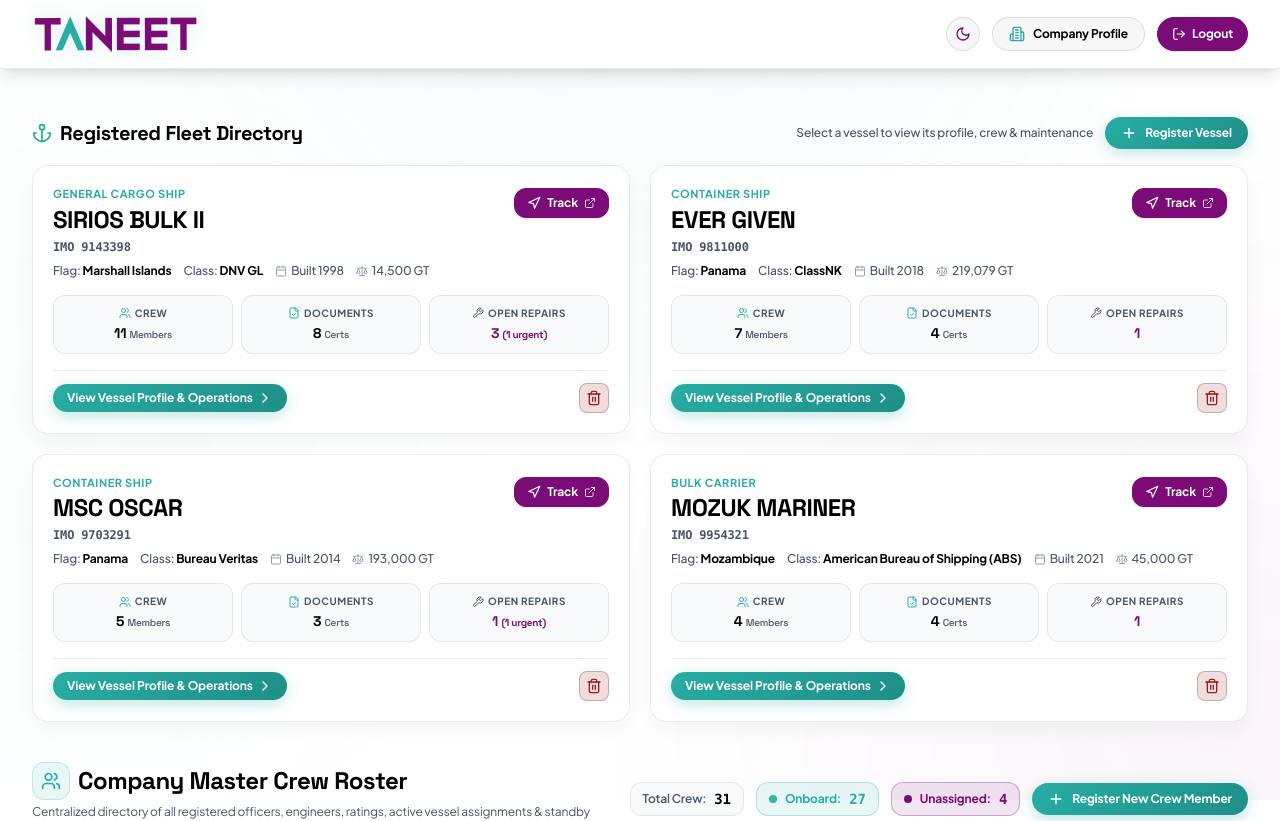
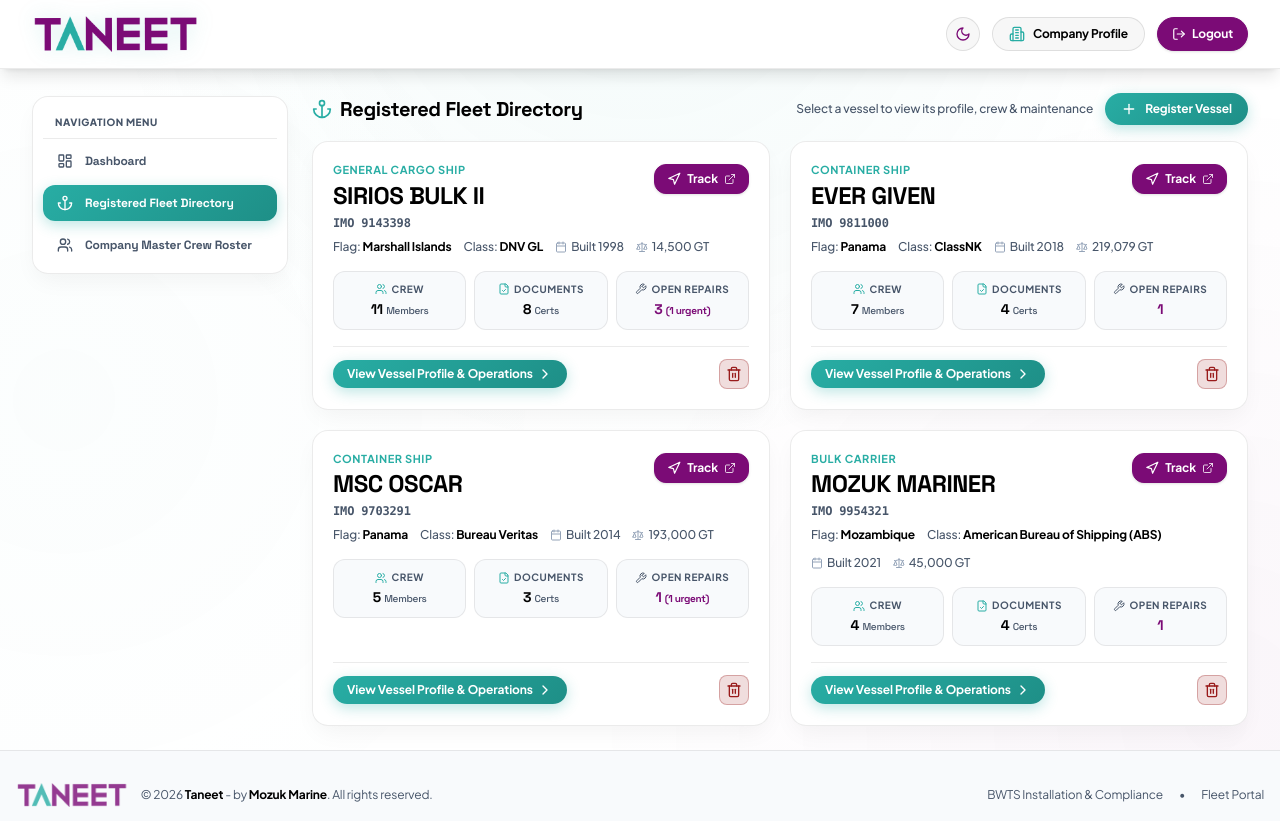
Before and after one commit to Drakhtar359/app-mozuk-marine, a React (Vite) app: page / in a window 1280 px wide. Shown: the top 821 px of the page. Built offline with nearby package versions, Linux system fonts and the light colour scheme.

Commit message:
Add left-side navigation tabs for Dashboard, Registered Fleet Directory, and Company Master Crew Roster

```diff
--- a/src/App.tsx
+++ b/src/App.tsx
@@ -11,7 +11,7 @@
 import { NotFoundPage } from './components/NotFoundPage';
 import { DEFAULT_CREW_AVATARS, getCrewAvatarUrl } from './utils/crewAvatars';
 import { formatDate, getTodayDDMMYYYY } from './utils/dateFormatter';
-import { Plus, Sun, Moon, ShieldCheck, Wrench, Users, FileCheck, Ship as ShipIcon, Building2, Globe, Phone, Edit, LogOut } from 'lucide-react';
+import { Plus, Sun, Moon, ShieldCheck, Wrench, Users, FileCheck, Ship as ShipIcon, Building2, Globe, Phone, Edit, LogOut, LayoutDashboard, Anchor } from 'lucide-react';
 
 export function App() {
   const [theme, setTheme] = useState<'dark' | 'light'>(() => {
@@ -585,6 +585,7 @@
   });
 
   const [viewMode, setViewMode] = useState<'fleet' | 'profile' | '404'>('fleet');
+  const [activeHomeTab, setActiveHomeTab] = useState<'dashboard' | 'fleet' | 'crew'>('fleet');
   const [attemptedPath, setAttemptedPath] = useState<string>('');
   const [selectedShipId, setSelectedShipId] = useState<string | null>(null);
   const [selectedCrewForProfile, setSelectedCrewForProfile] = useState<CrewMember | null>(null);
@@ -822,7 +823,7 @@
 
       {/* Header matching marine.mozuk.net */}
       <header className="header-nav sticky top-0 z-30 px-4 lg:px-8 py-3.5 border-b border-[var(--color-glass-border)] backdrop-blur-md bg-[var(--color-surface)] shadow-lg">
-        <div className="max-w-7xl mx-auto flex items-center justify-between gap-3 sm:gap-4 flex-wrap sm:flex-nowrap">
+        <div className="max-w-[1440px] mx-auto flex items-center justify-between gap-3 sm:gap-4 flex-wrap sm:flex-nowrap">
           {/* Taneet Branding */}
           <div className="flex items-center shrink-0">
             <div
@@ -893,7 +894,7 @@
       </header>
 
       {/* Main Content */}
-      <main className="flex-1 max-w-7xl w-full mx-auto px-4 lg:px-8 py-6">
+      <main className="flex-1 max-w-[1440px] w-full mx-auto px-4 lg:px-8 py-6">
         <AnimatePresence mode="wait">
           {selectedShip ? (
             <motion.div
@@ -947,17 +948,100 @@
               animate={{ opacity: 1, y: 0 }}
               exit={{ opacity: 0, y: -15 }}
               transition={{ type: 'spring', stiffness: 380, damping: 28 }}
-              className="space-y-10"
+              className="flex flex-col lg:flex-row gap-6 items-start"
             >
-              {/* 1. Fleet Directory */}
+              {/* Left Side Navigation Tabs */}
+              <aside className="w-full lg:w-64 shrink-0 lg:sticky lg:top-24 mozuk-glass-card rounded-2xl p-2.5 border border-[var(--color-glass-border)] shadow-lg space-y-1.5">
+                <div className="px-3 py-2 text-[10px] font-extrabold uppercase tracking-wider text-[var(--text-muted)] border-b border-[var(--color-glass-border)] mb-1">
+                  Navigation Menu
+                </div>
+
+                <button
+                  onClick={() => setActiveHomeTab('dashboard')}
+                  className={`w-full flex items-center gap-3 px-3.5 py-2.5 rounded-xl font-['Space_Grotesk',sans-serif] font-bold text-xs text-left transition cursor-pointer ${
+                    activeHomeTab === 'dashboard'
+                      ? 'btn-mozuk-primary shadow-md'
+                      : 'text-[var(--text-muted)] hover:text-[var(--text-main)] hover:bg-[var(--color-glass-border)]'
+                  }`}
+                >
+                  <LayoutDashboard className="w-4 h-4 shrink-0" />
+                  <span className="truncate">Dashboard</span>
+                </button>
+
+                <button
+                  onClick={() => setActiveHomeTab('fleet')}
+                  className={`w-full flex items-center gap-3 px-3.5 py-2.5 rounded-xl font-['Space_Grotesk',sans-serif] font-bold text-xs text-left transition cursor-pointer ${
+                    activeHomeTab === 'fleet'
+                      ? 'btn-mozuk-primary shadow-md'
+                      : 'text-[var(--text-muted)] hover:text-[var(--text-main)] hover:bg-[var(--color-glass-border)]'
+                  }`}
+                >
+                  <Anchor className="w-4 h-4 shrink-0" />
+                  <span className="truncate">Registered Fleet Directory</span>
+                </button>
+
+                <button
+                  onClick={() => setActiveHomeTab('crew')}
+                  className={`w-full flex items-center gap-3 px-3.5 py-2.5 rounded-xl font-['Space_Grotesk',sans-serif] font-bold text-xs text-left transition cursor-pointer ${
+                    activeHomeTab === 'crew'
+                      ? 'btn-mozuk-primary shadow-md'
+                      : 'text-[var(--text-muted)] hover:text-[var(--text-main)] hover:bg-[var(--color-glass-border)]'
+                  }`}
+                >
+                  <Users className="w-4 h-4 shrink-0" />
+                  <span className="truncate">Company Master Crew Roster</span>
+                </button>
+              </aside>
+
+              {/* Main Tab Content Area */}
+              <div className="flex-1 min-w-0 w-full">
+                <AnimatePresence mode="wait">
+                  {activeHomeTab === 'dashboard' && (
+                    <motion.div
+                      key="home-tab-dashboard"
+                      initial={{ opacity: 0, y: 8 }}
+                      animate={{ opacity: 1, y: 0 }}
+                      exit={{ opacity: 0, y: -8 }}
+                      transition={{ duration: 0.15 }}
+                      className="mozuk-glass-card rounded-2xl p-12 border border-[var(--color-glass-border)] text-center space-y-3"
+                    >
+                      <div className="w-12 h-12 rounded-2xl bg-[#28ada4]/10 border border-[#28ada4]/25 flex items-center justify-center text-[#28ada4] mx-auto">
+                        <LayoutDashboard className="w-6 h-6" />
+                      </div>
+                      <h2 className="font-['Space_Grotesk',sans-serif] font-extrabold text-xl text-[var(--text-main)]">
+                        Dashboard
+                      </h2>
+                      <p className="text-xs text-[var(--text-muted)] max-w-md mx-auto">
+                        Centralized fleet analytics, compliance alerts, and operational overview will be populated here.
+                      </p>
+                    </motion.div>
+                  )}
+
+                  {activeHomeTab === 'fleet' && (
+                    <motion.div
+                      key="home-tab-fleet"
+                      initial={{ opacity: 0, y: 8 }}
+                      animate={{ opacity: 1, y: 0 }}
+                      exit={{ opacity: 0, y: -8 }}
+                      transition={{ duration: 0.15 }}
+                    >
                       <ShipList
                         ships={ships}
                         onSelectShip={(ship) => handleSelectShip(ship)}
                         onRemoveShip={handleRemoveShip}
                         onRegisterVessel={() => setIsAddModalOpen(true)}
                       />
+                    </motion.div>
+                  )}
 
-              {/* 2. Company Master Crew Roster */}
+                  {activeHomeTab === 'crew' && (
+                    <motion.div
+                      key="home-tab-crew"
+                      initial={{ opacity: 0, y: 8 }}
+                      animate={{ opacity: 1, y: 0 }}
+                      exit={{ opacity: 0, y: -8 }}
+                      transition={{ duration: 0.15 }}
+                    >
                       <CompanyCrewList
                         companyCrew={companyCrew}
                         ships={ships}
@@ -967,6 +1051,10 @@
                         onUpdateCrewMember={handleUpdateCompanyCrew}
                         onRemoveCrewMember={handleRemoveCompanyCrew}
                       />
+                    </motion.div>
+                  )}
+                </AnimatePresence>
+              </div>
             </motion.div>
           )}
         </AnimatePresence>
--- a/src/components/CompanyCrewList.tsx
+++ b/src/components/CompanyCrewList.tsx
@@ -292,7 +292,7 @@
   };
 
   return (
-    <div className="space-y-6 my-10">
+    <div className="space-y-6">
       {/* SECTION HEADER & KPIS */}
       <div className="flex flex-col lg:flex-row lg:items-center justify-between gap-4 border-b border-[var(--color-glass-border)] pb-5">
         <div>
--- a/src/components/ShipList.tsx
+++ b/src/components/ShipList.tsx
@@ -44,7 +44,7 @@
   }
 
   return (
-    <div className="space-y-4 my-6">
+    <div className="space-y-4">
       <div className="flex flex-col sm:flex-row sm:items-center justify-between gap-3 sm:gap-4">
         <h2 className="font-heading font-bold text-[var(--text-main)] text-xl flex items-center gap-2">
           <Anchor className="w-5 h-5 text-[var(--color-primary)] shrink-0" />
```
Lines whose indentation alone changed are shown as unchanged.
